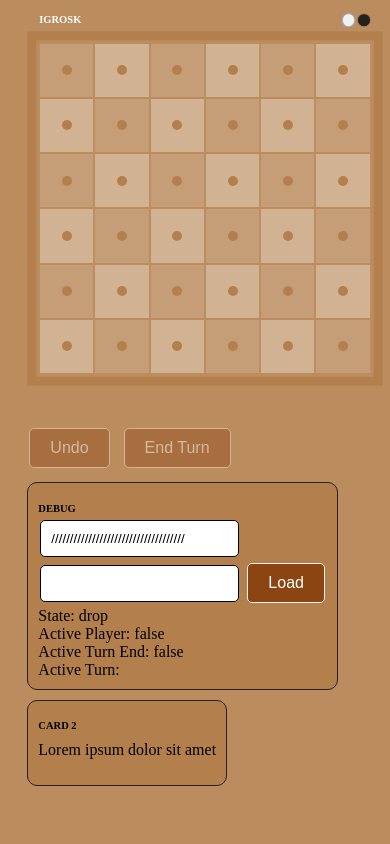
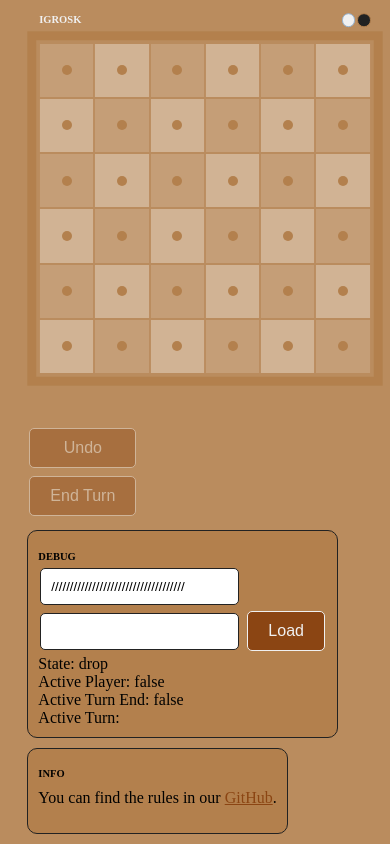
Before and after one commit to Mallexim/Igrosk, a plain HTML site: page web/index.html in a window 390 px wide. Drawn offline with Linux system fonts and the light colour scheme.

Commit message:
Front end refactor, add repo link

```diff
--- a/web/index.html
+++ b/web/index.html
@@ -71,8 +71,10 @@
       </div>
     </div>
     <div class="ccontainer">
+      <div style="display: flex; flex-direction: column;">
       <button id="undoMove">Undo</button>
       <button id="endTurn">End Turn</button>
+    </div>
       <div id="debug" class="card" style="display: none;">
         <h3>Debug</h3>
         <input id="BoardStateOutput" readonly></input></br>
@@ -84,9 +86,10 @@
         <span id="activeTurnOutput"></span></br>
       </div>
       <div class="card">
-        <h3>Card 2</h3>
+        <h3>Info</h3>
         <p>
-          Lorem ipsum dolor sit amet
+          You can find the rules in our <a href="https://github.com/Mallexim/Igrosk">GitHub</a>.
+
         </p>
       </div>
     </div>
--- a/web/style.css
+++ b/web/style.css
@@ -8,28 +8,28 @@ body {
   --diameter-board: min(85vw, 85vh);
   --diameter-tile: calc(1 / 6 * var(--diameter-board));
   --edge-width: calc((min(100vw, 100vh) - var(--diameter-board)) * 0.2);
-  --color-danger: tomato;
-  --color-success: #1d83e0;
   --color-white: #f0f0f0;
   --color-black: #222;
+  --color-accent: #8B4513;
+  --color-danger: tomato;
+  --color-select: #94b2d1;
   --color-board-hue: 30;
   --color-board-sat: 40%;
-  --color-shadow: hsl(
+  --color-shadow: hsl( /* #B3804D */
     var(--color-board-hue),
     var(--color-board-sat),
     50%
-  ); /* #B3804D */
-  --color-shadow-lighter: hsl(
+  );
+  --color-shadow-lighter: hsl( /*   #BA8C5E */
     var(--color-board-hue),
     var(--color-board-sat),
     55%
-  ); /*   #BA8C5E */
+  );
   --transition-ease: cubic-bezier(0.25, 1, 0.5, 1);
   --color-background: var(--color-shadow-lighter);
 }
 
 .bcontainer {
-/*   display: block; */
   display: flex;
   flex-direction: column;
   flex-wrap: wrap;
@@ -47,18 +47,11 @@ body {
   gap: 40px 30px;
   margin: auto;
   background: var(--color-shadow-lighter); /*   #BA8C5E */
-  /*   box-shadow: 0 0 0 calc(var(--border-width) * 3) var(--color-shadow-lighter), 0 0 0 var(--edge-width) var(--color-shadow); */
-  /*   height: var(--diameter-board); */
-/* margin: calc((100vh - var(--diameter-board)) * 0.5) */
-/* calc((100vw - var(--diameter-board)) * 0.5); */
-/*   position: relative; */
-  /*   width: var(--diameter-board); */
 }
 
 .chess-board {
   width: var(--diameter-board);
   height: 100%;
-  /* max-width: 650px; adjust as needed */
   background: var(--color-shadow-lighter); /*   #BA8C5E */
   box-shadow: 0 0 0 calc(var(--border-width) * 3) var(--color-shadow-lighter), 0 0 0 var(--edge-width) var(--color-shadow);
     margin:  auto;
@@ -78,7 +71,7 @@ aside {
 }
 aside div {
   align-items: center;
-  color: white;
+  color: var(--color-white);
   display: flex;
 }
 aside div > * {
@@ -133,7 +126,7 @@ aside div svg {
 }
 
 .switch.circle.active {
-  border: 1px solid #94b2d1;
+  border: 1px solid var(--color-select);
 }
 
 .row {
@@ -177,12 +170,12 @@ aside div svg {
 }
 
 .light {
-  background: #f0f0f0;
+  background: var(--color-white);
   border: 1px solid var(--color-shadow);
 }
 
 .dark {
-  background: #222;
+  background: var(--color-black);
   border: 1px solid var(--color-shadow);
 }
 
@@ -234,7 +227,7 @@ aside div svg {
 }
 
 .white {
-  color: #f0f0f0;
+  color: var(--color-white);
 }
 
 svg {
@@ -251,7 +244,7 @@ svg.black {
 }
 
 input {
-  border: 1px solid black;
+  border: 1px solid var(--color-black);
   border-radius: 5px;
   padding: 10px;
   margin: 2px;
@@ -269,14 +262,14 @@ input {
   background: var(--color-shadow);
   padding: 10px;
   border-radius: 10px;
-  border: 1px solid #222;
+  border: 1px solid var(--color-black);
 }
 
 button {
-  background-color: #8B4513;
+  background-color: var(--color-accent);
   border: 1px solid var(--color-white);
   border-radius: 5px;
-  color: white;
+  color: var(--color-white);
   padding: 10px 20px;
   text-align: center;
   text-decoration: none;
@@ -289,6 +282,11 @@ button {
 button:not(.active) {
   opacity: 0.4;
   cursor: not-allowed;
+}
+
+a:link,
+a:visited {
+  color: #8B4513;
 }
 
 @media all and (max-width: 851px) {
@@ -304,6 +302,8 @@ button:not(.active) {
 
   .ccontainer {
   flex-direction: row;
+  /* justify-content: space-evenly; */
+  align-items: center;
 }
 
 }
```
